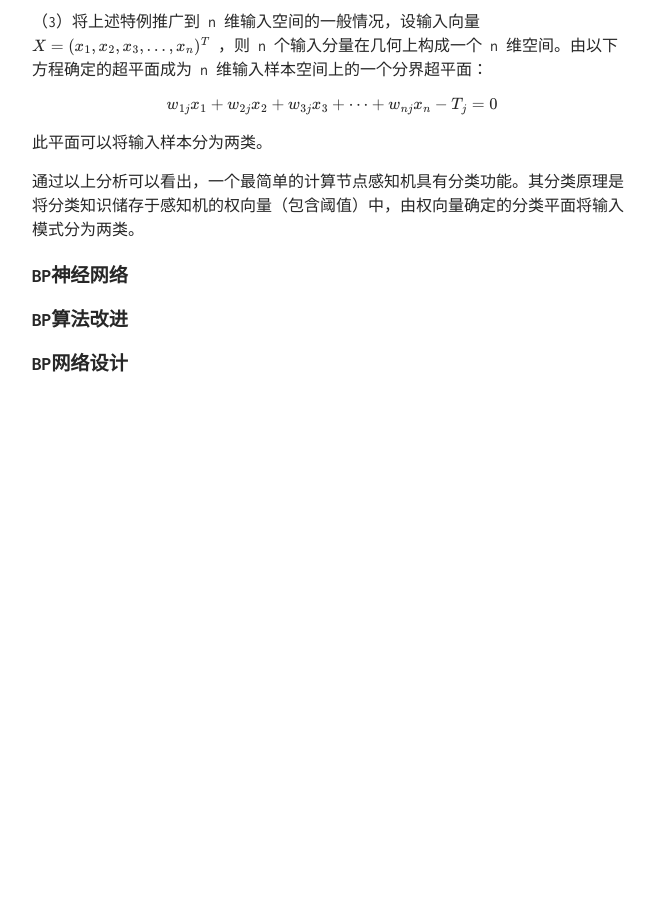
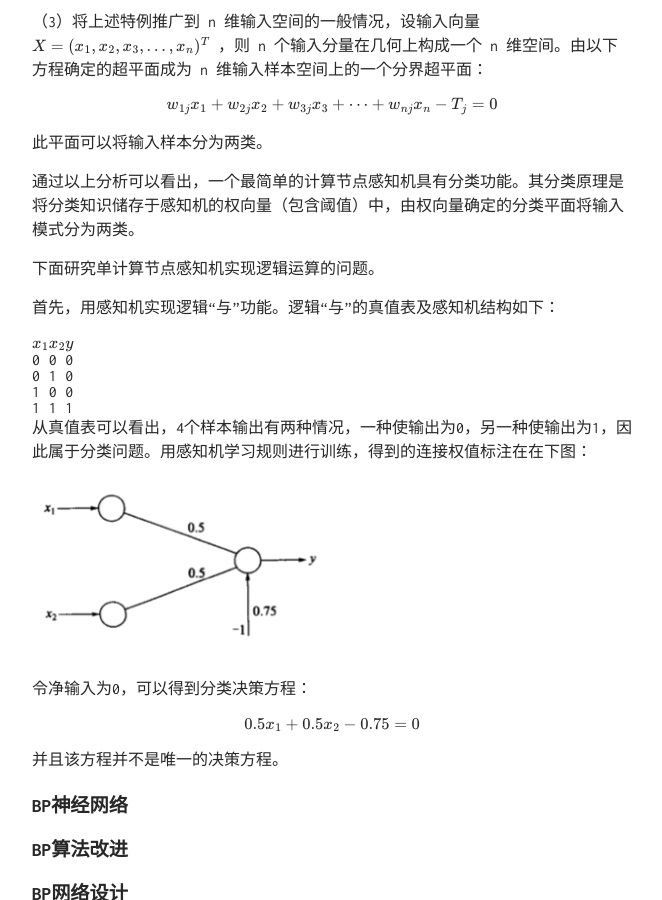
Before and after one commit to TobiahShaw/TobiahShaw.github.io, a Jekyll site: the page built from _posts/2019-09-30-Supervised-learning-neural-network.md, in a window 1280 px wide and 900 px high, scrolled down 2467 px. Shown: the whole window, without its empty margins (308-970 px from the left). Built offline with Jekyll 4.4.1, drawn with Linux system fonts in a browser that asks for light colours; our own code applies the rules of GitHub Pages for plain Markdown files; formulas are drawn with MathJax 3; before the commit the page ends 2936 px from its top, so only the background shows below that.

Commit message:
SUPPLEMENTAL CONTENT;

```diff
--- a/_posts/2019-09-30-Supervised-learning-neural-network.md
+++ b/_posts/2019-09-30-Supervised-learning-neural-network.md
@@ -75,6 +75,27 @@ $$ w_{1j}x_1 + w_{2j}x_2 + w_{3j}x_3 + \dots + w_{nj}x_n - T_j = 0 $$
 
 通过以上分析可以看出，一个最简单的计算节点感知机具有分类功能。其分类原理是将分类知识储存于感知机的权向量（包含阈值）中，由权向量确定的分类平面将输入模式分为两类。
 
+下面研究单计算节点感知机实现逻辑运算的问题。
+
+首先，用感知机实现逻辑“与”功能。逻辑“与”的真值表及感知机结构如下：
+
+$ x_1 $ | $ x_2 $ | $ y $
+- | - | -
+0 | 0 | 0
+0 | 1 | 0
+1 | 0 | 0
+1 | 1 | 1
+
+从真值表可以看出，4个样本输出有两种情况，一种使输出为0，另一种使输出为1，因此属于分类问题。用感知机学习规则进行训练，得到的连接权值标注在在下图：
+
+![图1.4](../assets/img/20190930/1.4.PNG)
+
+令净输入为0，可以得到分类决策方程：
+
+$$ 0.5x_1 + 0.5x_2 - 0.75 = 0 $$
+
+并且该方程并不是唯一的决策方程。
+
 ## BP神经网络
 
 ## BP算法改进
```
Also changed, not shown: assets/img/20190930/1.4.PNG (added).
